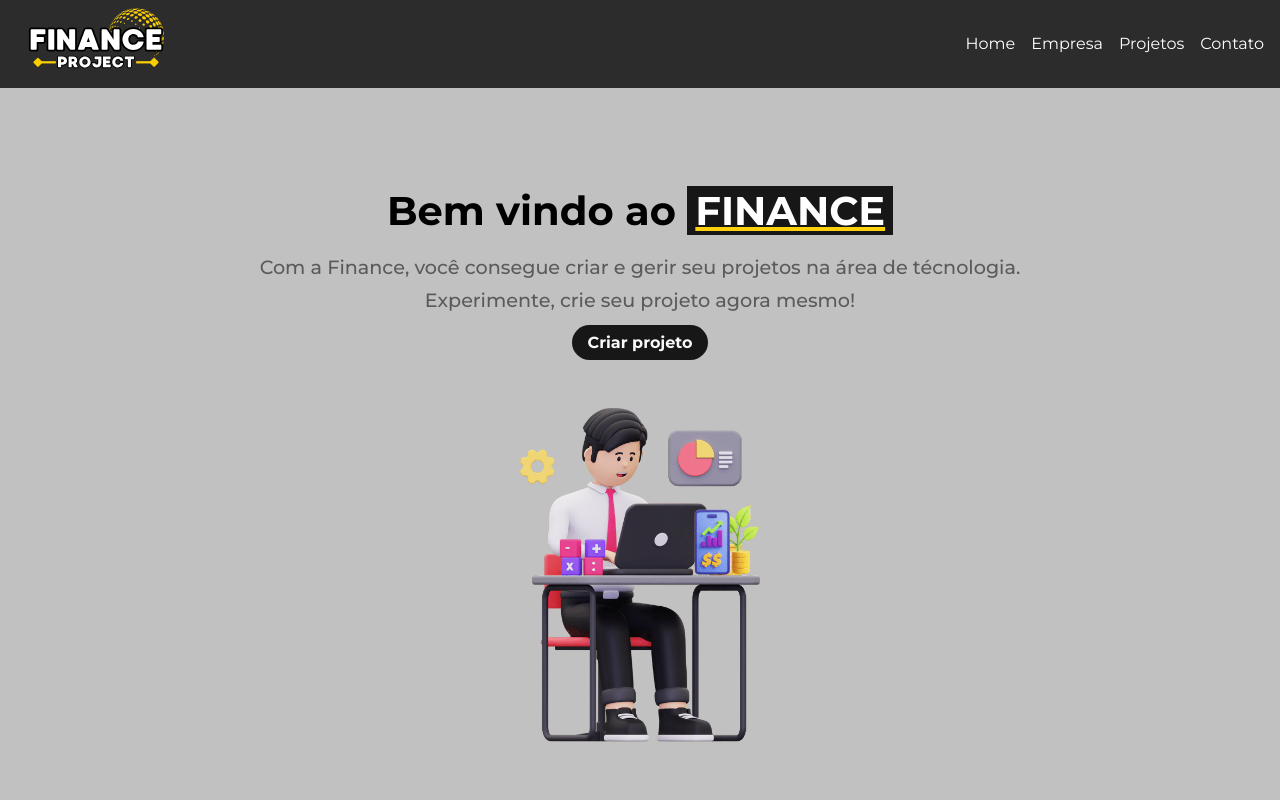
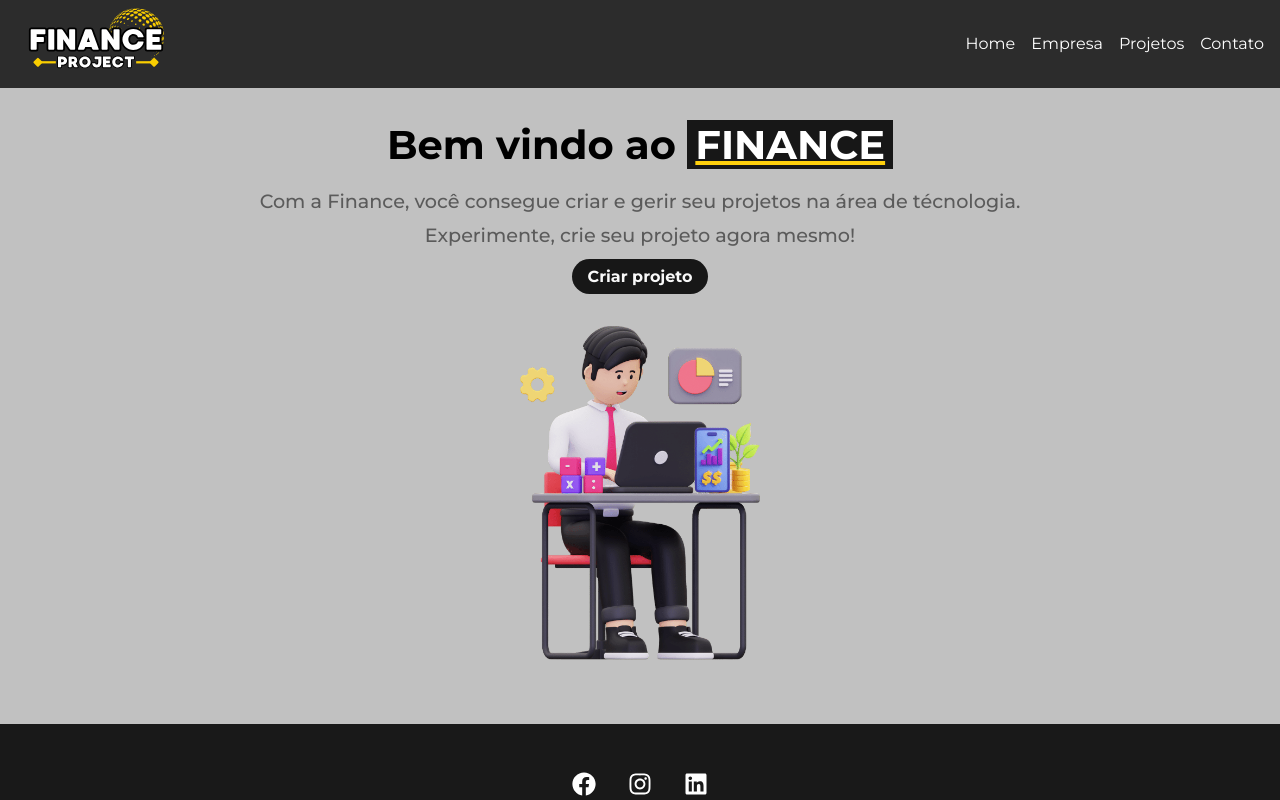
Before and after one commit to GSBarros17/pagina-react, a React (Create React App) app: page / in a window 1280 px wide. Shown: the top 800 px of the page. Built offline with nearby package versions, Linux system fonts and the light colour scheme; the HTML template or start-up script is replaced by a standard one.

Commit message:
alt estilo Container e Home

```diff
--- a/src/components/layout/Container.module.css
+++ b/src/components/layout/Container.module.css
@@ -1,6 +1,5 @@
 .container{
     width: 100%;
-    height: 100%;
     display: flex;
     justify-content:space-between;
     margin: 0 auto;
--- a/src/components/pages/Home.module.css
+++ b/src/components/pages/Home.module.css
@@ -4,7 +4,7 @@
     flex-direction: column;
     justify-content: center;
     align-items: center;
-    padding: 4em;
+    padding: 2em;
 }
 
 .containerHome h1{
@@ -27,5 +27,5 @@
 }
 .imgHome{
     width: 15em;
-    margin: 3em 0;
+    margin: 2em 0;
 }
```
